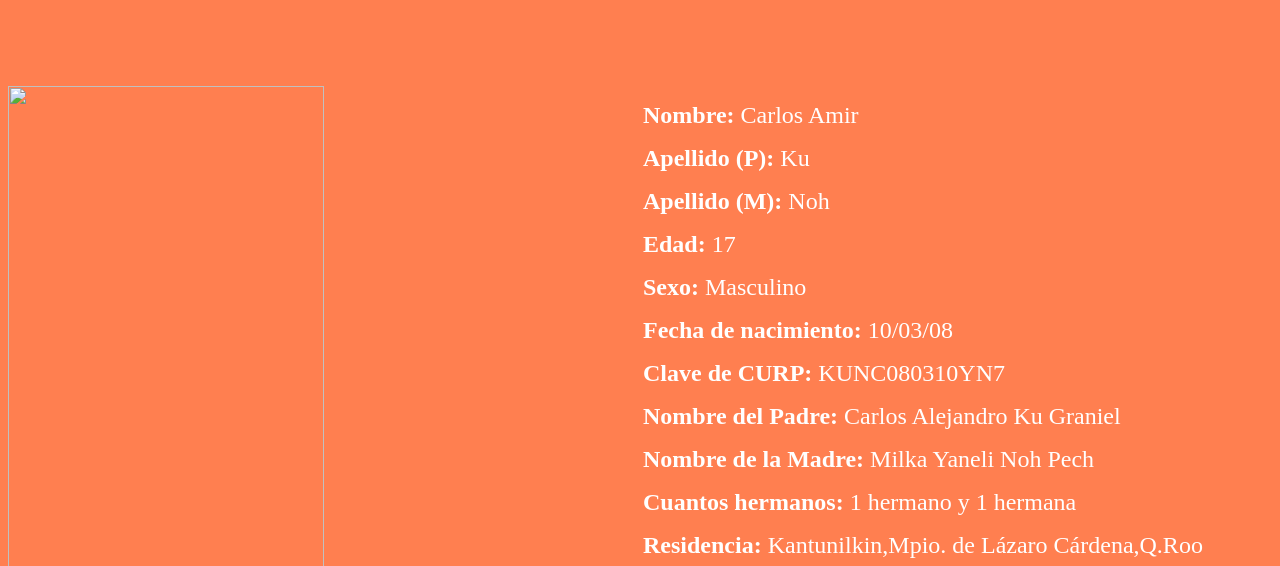
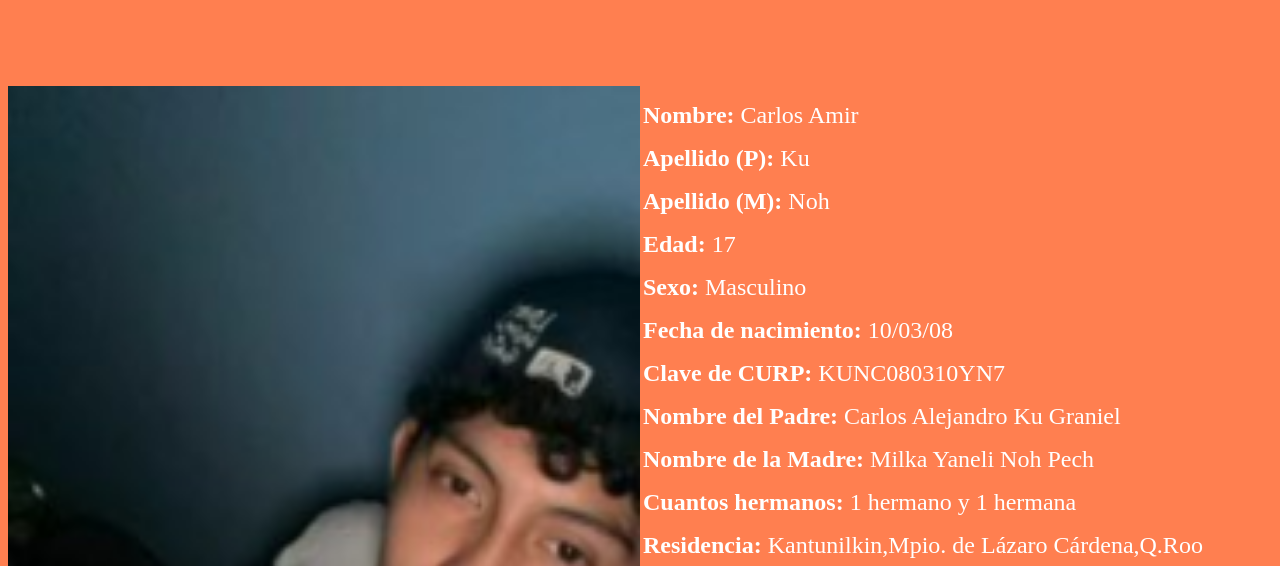
Before and after one commit to adieluitzil83-sketch/codedesingmx.github.io, a plain HTML site: page PAGINAS/Carlos.html in a window 1280 px wide. Shown: the part 234-800 px from the top of the page. Drawn offline with Linux system fonts and the light colour scheme.

Commit message:
Update Carlos.html

```diff
--- a/PAGINAS/Carlos.html
+++ b/PAGINAS/Carlos.html
@@ -10,7 +10,7 @@
 
 <br><br><br><br>
 
-<img src="IMAGENES/Ca/Carlos.png" width="50%" height="115%" Align="Left"/>
+<img src="../IMAGENES/Carlos.png" width="50%" height="115%" Align="Left"/>
 <p align="Left"> <font face="Time new roman" size="5" color= "White"> <b>Nombre:</b> Carlos Amir </font></p>
 <p align="Left"> <font face="Time new roman" size="5" color= "White"> <b>Apellido (P):</b> Ku </font></p>
 <p align="Left"> <font face="Time new roman" size="5" color= "White"> <b>Apellido (M):</b> Noh </font></p>
```
